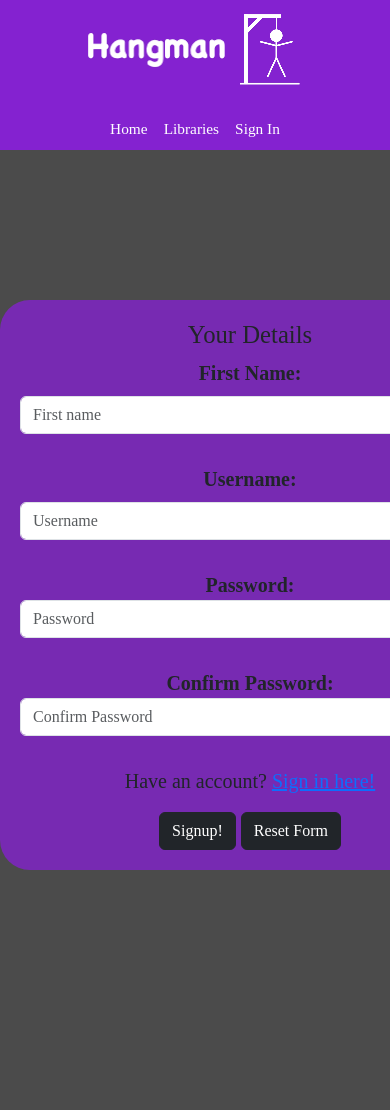
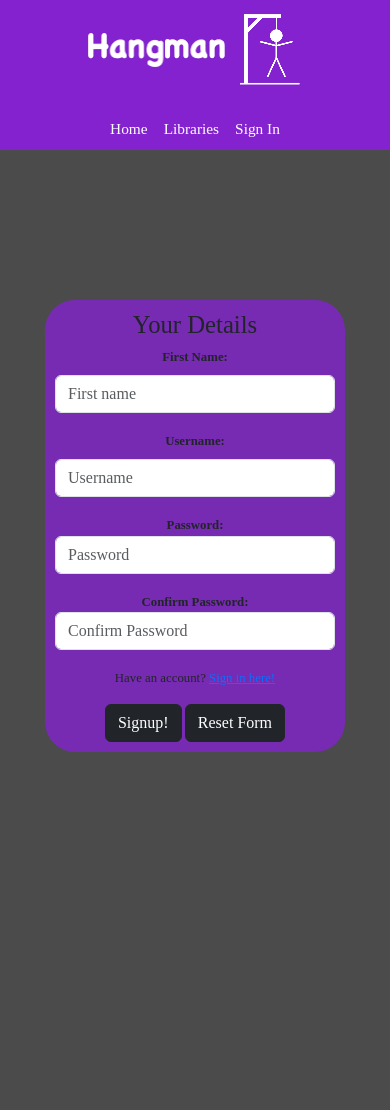
Before and after one commit to Tropicalbunny/FLASK, a Flask app: page /signup in a window 390 px wide. Shown: the top 1110 px of the page. Run offline with Flask 3, Linux system fonts and the light colour scheme; some libraries are stand-ins or nearby versions; some web fonts are replaced.

Commit message:
updated pages for small screens

```diff
--- a/static/css/styles.css
+++ b/static/css/styles.css
@@ -389,6 +389,10 @@ TAKEN FROM MY PROJECT 1 https://github.com/Tropicalbunny/MyRepo/tree/main
         height:200px;
         font-size: large;
     }
+    .view-box{
+        margin: 10px;
+        display: block;
+    }
 }
 @media screen and (max-width: 495px) {
     /* navbar tweaks to sit better on smaller devices */
@@ -406,4 +410,14 @@ TAKEN FROM MY PROJECT 1 https://github.com/Tropicalbunny/MyRepo/tree/main
     .small-screen {
         font-size: 80%;
     }
+    #form {
+        width: 300px;
+        text-align: center;
+        background-color: #8422D0c7;
+        padding: 10px;
+        margin: 150px auto;
+        border-radius: 30px;
+        font-size: 80%;
+    }
+
 }
```
